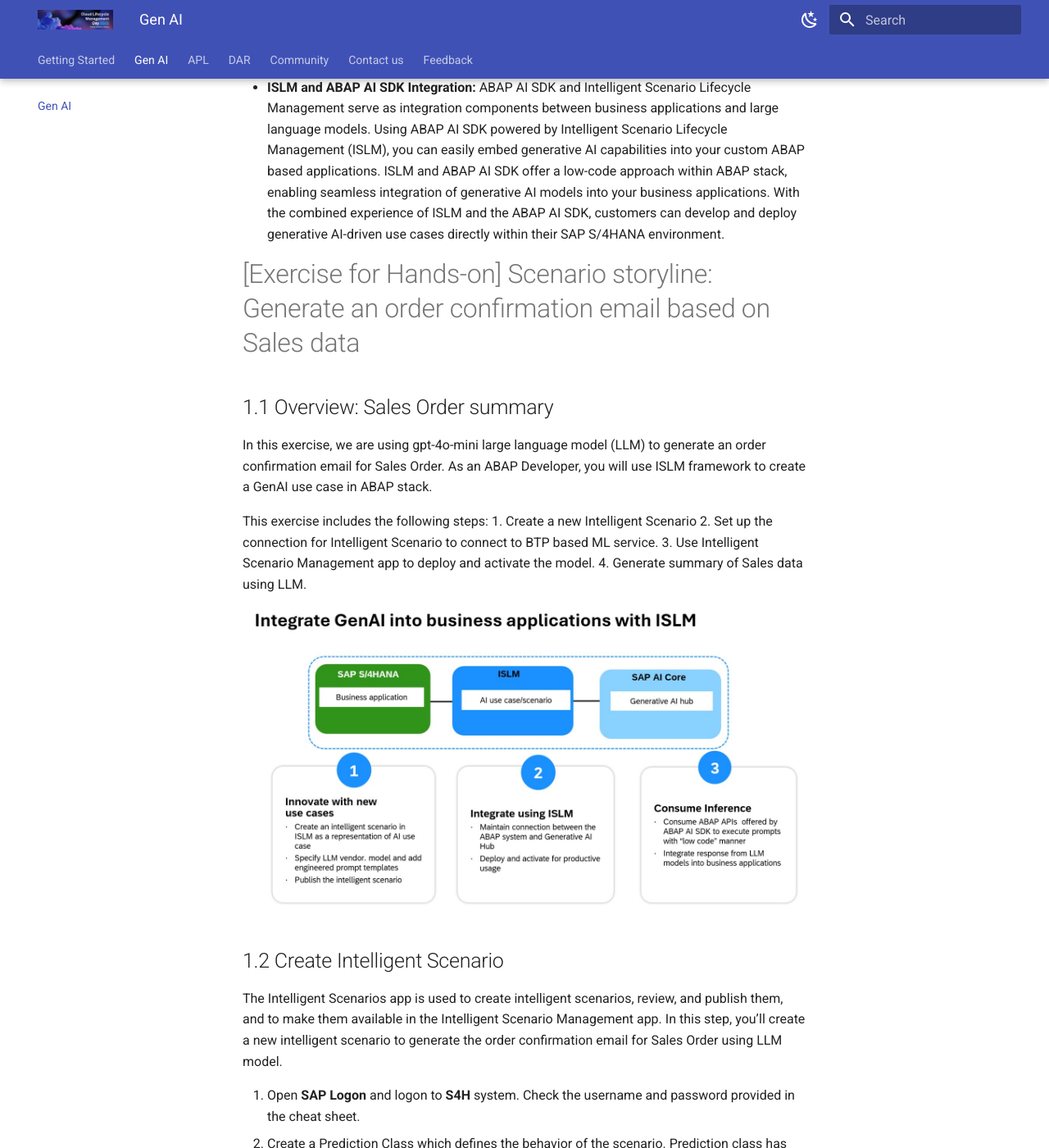
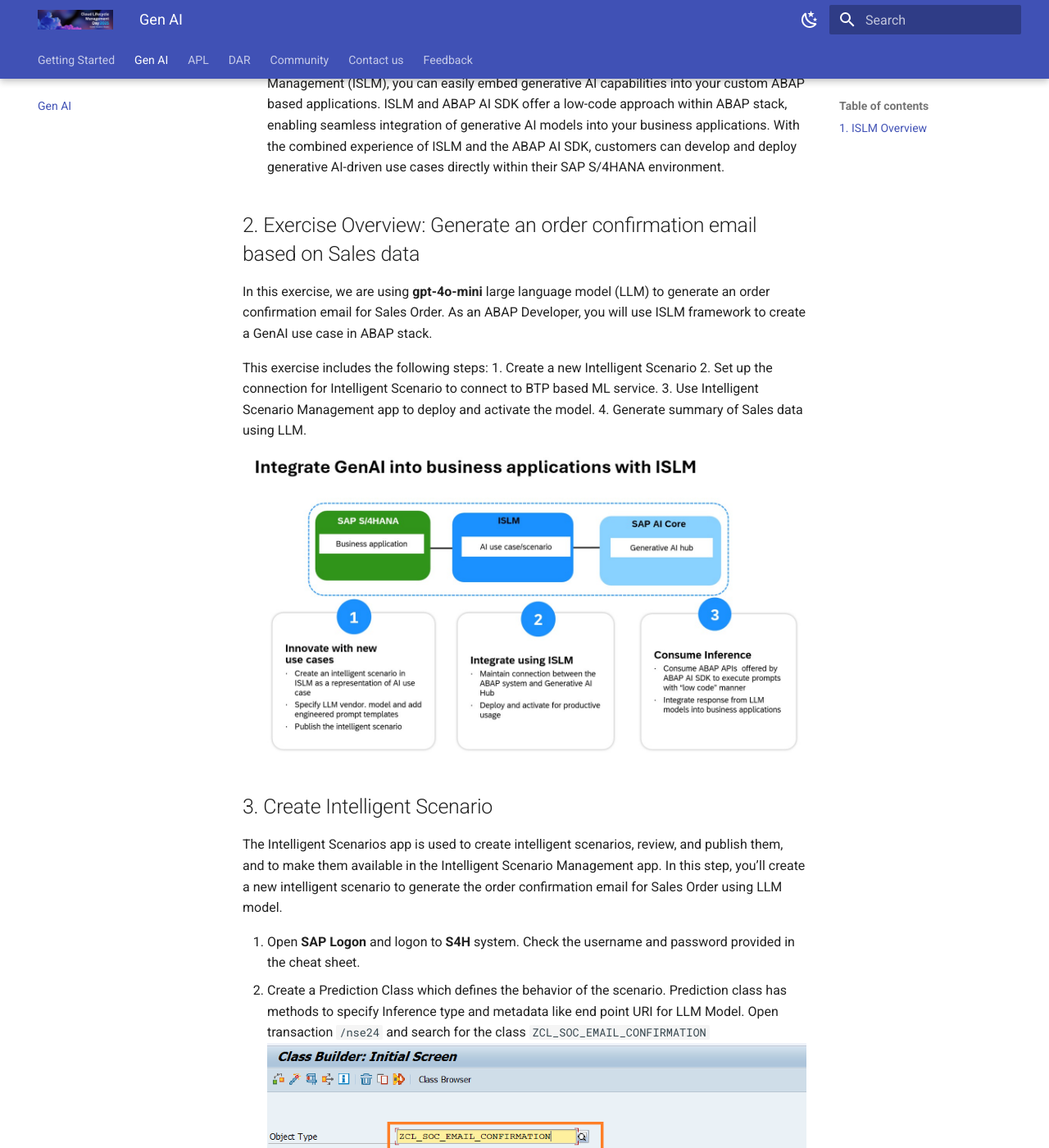
Before and after one commit to SAP-CLM-SL/ISLM, an MkDocs documentation site: the page built from docs/ISLM_with_SAPGenAI/README.md, in a window 1280 px wide and 1400 px high, scrolled down 2129 px. Shown: the whole window at 82% size. Built offline with MkDocs 1.6.1 and Material for MkDocs 9.7.7, drawn with Linux system fonts in a browser that asks for light colours; some of the changed text lies outside the part shown.

Commit message:
Update structure changes for GenAI

```diff
--- a/docs/ISLM_with_SAPGenAI/README.md
+++ b/docs/ISLM_with_SAPGenAI/README.md
@@ -33,22 +32,20 @@
 - **ISLM and ABAP AI SDK Integration:** ABAP AI SDK and Intelligent Scenario Lifecycle Management serve as integration components between business applications and large language models. Using  ABAP AI SDK powered by Intelligent Scenario Lifecycle Management (ISLM), you can easily embed generative AI capabilities into your custom ABAP based applications. ISLM and  ABAP AI SDK offer a low-code approach within ABAP stack, enabling seamless integration of generative AI models into your business applications. With the combined experience of ISLM and the ABAP AI SDK, customers can develop and deploy generative AI-driven use cases directly within their SAP S/4HANA environment.
 
 
-# [Exercise for Hands-on] Scenario storyline:  Generate an order confirmation email based on Sales data
-
-## 1.1	Overview: Sales Order summary
-In this exercise, we are using gpt-4o-mini large language model (LLM) to generate an order confirmation email for Sales Order. As an ABAP Developer, you will use ISLM framework to create a GenAI use case in ABAP stack.
+## 2. Exercise Overview: Generate an order confirmation email based on Sales data
+In this exercise, we are using **gpt-4o-mini** large language model (LLM) to generate an order confirmation email for Sales Order. As an ABAP Developer, you will use ISLM framework to create a GenAI use case in ABAP stack.
 
 This exercise includes the following steps:
-1. Create a new Intelligent Scenario
-2. Set up the connection for Intelligent Scenario to connect to BTP based ML service.
-3. Use Intelligent Scenario Management app to deploy and activate the model.
-4. Generate summary of Sales data using LLM.
+        1. Create a new Intelligent Scenario
+        2. Set up the connection for Intelligent Scenario to connect to BTP based ML service.
+        3. Use Intelligent Scenario Management app to deploy and activate the model.
+        4. Generate summary of Sales data using LLM.
 
 ![](./images/integrate.jpg)
 
 
 
-## 1.2	Create Intelligent Scenario
+## 3. Create Intelligent Scenario
 The Intelligent Scenarios app is used to create intelligent scenarios, review, and publish them, and to make them available in the Intelligent Scenario Management app.
 In this step, you’ll create a new intelligent scenario to generate the order confirmation email for Sales Order using LLM model.
 
@@ -162,7 +159,7 @@
 
 
 
-## 1.3	Connection setup
+## 4. Connection setup
 Once the Intelligent Scenario is published, we need to maintain the connection for an intelligent scenario in SAP S/4 HANA with the Generative AI Hub service in BTP.
 Your service key is indicated in the cheat sheet that you received.
 
@@ -190,7 +187,7 @@
 
 
 
-## 1.4	Operate the Intelligent Scenario
+## 5. Operate the Intelligent Scenario
 Once the Intelligent Scenario is published, the Intelligent Scenario Management app helps you to deploy and activate the model for productive usage.
 In this section, you will use the **Intelligent Scenario Management app** to perform operations on your Intelligent Scenario.
 
@@ -219,7 +216,7 @@
 
 
 
-## 1.5	Generate Sales Order Confirmation email.
+## 6. Generate Sales Order Confirmation email.
 In this step, you will use the ABAP GUI to view the email generated using LLM model.
 
 1. Logon to `S4H` system in SAP GUI and execute the transaction code `/nSE38`.
```
Also changed, not shown: other parts of docs/ISLM_with_SAPGenAI/README.md (+1 -2 lines).
